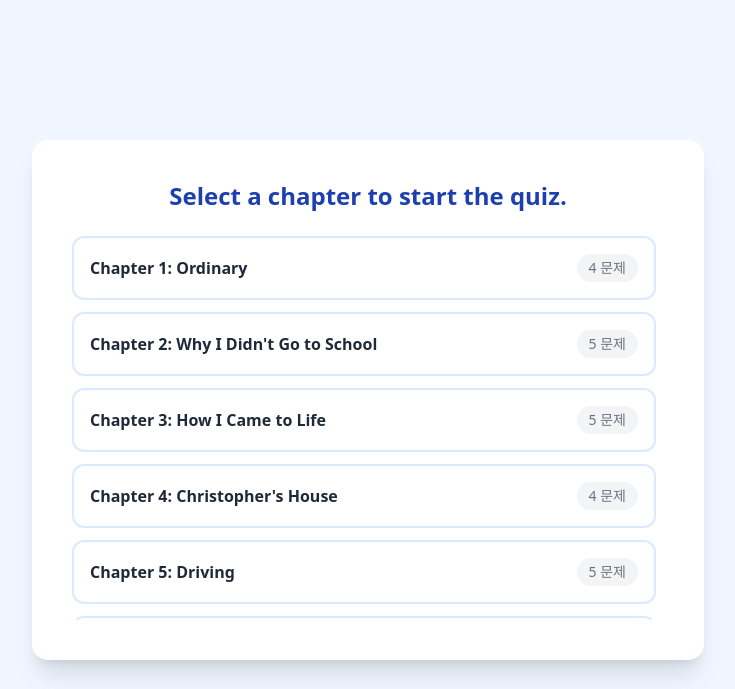
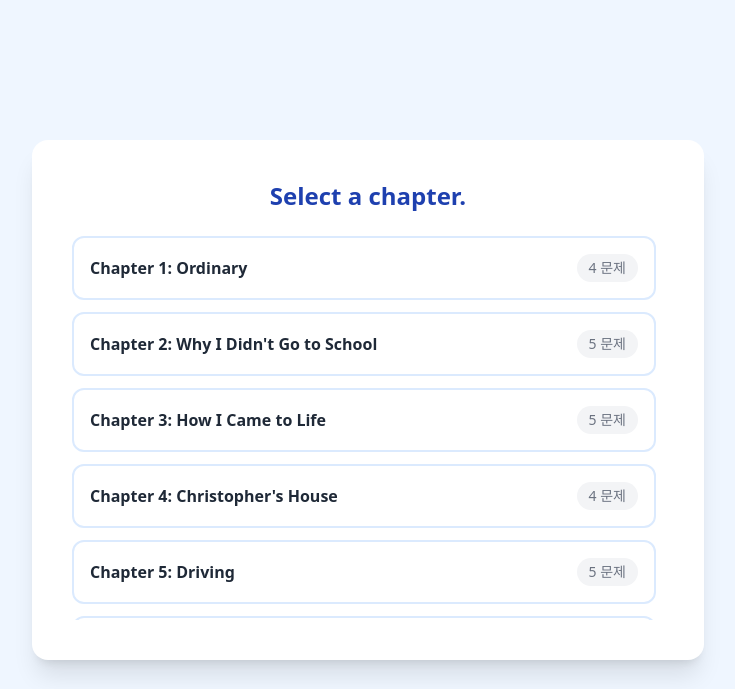
Before and after one commit to puroome/novel, a plain HTML site: page index.html in a window 1280 px wide. Both pictures are taken after a click on the button "Start Quiz". Shown: the whole page, without its empty margins (272-1007 px from the left). Drawn offline with nearby package versions, Linux system fonts and the light colour scheme.

Commit message:
Update index.html

```diff
--- a/index.html
+++ b/index.html
@@ -34,7 +34,7 @@
 
         <!-- 2. 챕터 선택 화면 -->
         <div id="chapter-screen" class="hidden">
-            <h2 class="text-2xl font-bold text-blue-800 mb-6 text-center">Select a chapter to start the quiz.</h2>
+            <h2 class="text-2xl font-bold text-blue-800 mb-6 text-center">Select a chapter.</h2>
             <div id="chapter-list" class="space-y-3 max-h-96 overflow-y-auto pr-2">
                 <!-- 자바스크립트로 챕터 버튼들이 여기에 생성됩니다 -->
             </div>
```
